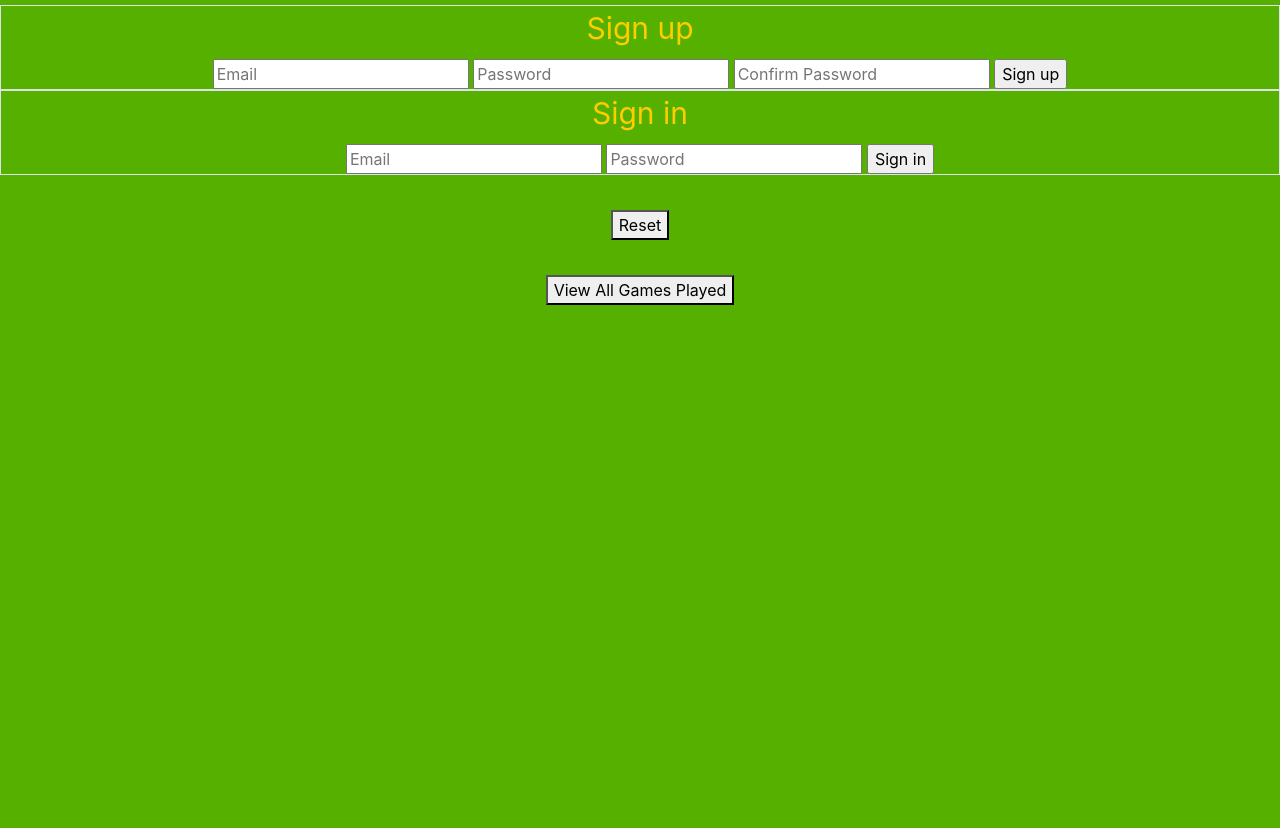
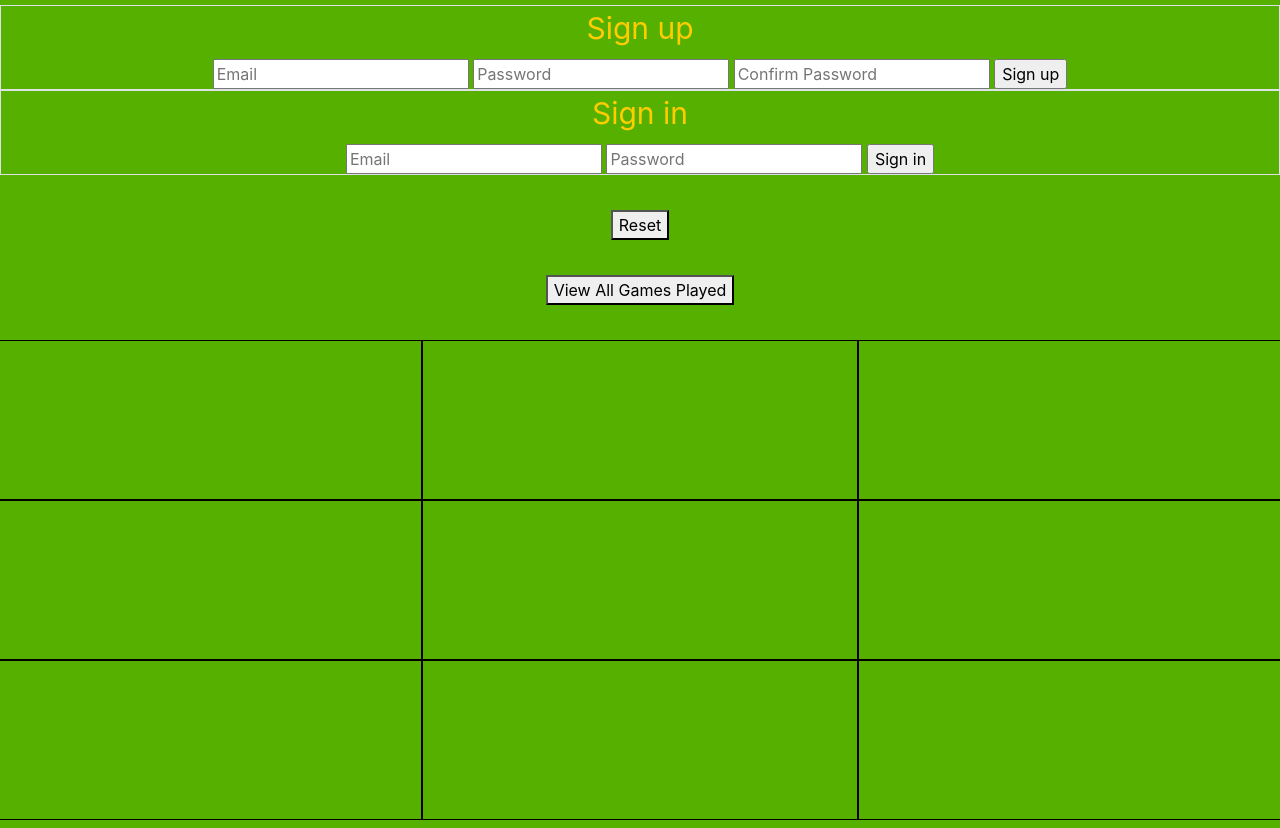
Before and after one commit to Palmoze5/wackamole-project-client, a website built with webpack: page index.html in a window 1280 px wide. Shown: the part 119-947 px from the top of the page. Before the commit the page ends 800 px from the top, so only its background shows below. Built offline with nearby package versions, Linux system fonts and the light colour scheme.

Commit message:
Gameboard README file
-Create README file for front end
-Add Gameboard HTML and css
-Add Logo for potential app

```diff
--- a/assets/scripts/gameboard/events.js
+++ b/assets/scripts/gameboard/events.js
@@ -4,7 +4,7 @@ const api = require('./api.js')
 const ui = require('./ui.js')
 const store = require('./ui.js')
 const gameActions = require('./api')
-const createGameFile = require('../gameboard/api')
+const createGameFile = require('./api')
 
 store.turn = 1
 
--- a/assets/styles/index.scss
+++ b/assets/styles/index.scss
@@ -66,3 +66,25 @@ button {
   margin-top: 35px;
   max-width: 500px;
 }
+
+.col-4 {
+  align-items: center;
+  border-bottom: 1px solid;
+  border-right: 1px solid;
+  color: $font-color;
+  display: flex;
+  font-size: 8rem;
+  height: calc(100% / 3);
+  justify-content: center;
+
+}
+
+.box {
+  align-items: center;
+  border: 1px solid $black;
+  color: $font-color;
+  display: flex;
+  height: 10rem;
+  justify-content: center;
+  border: 20px 30px;
+}
```
Also changed, not shown: README.md, ga-logo-gear.png (added).
